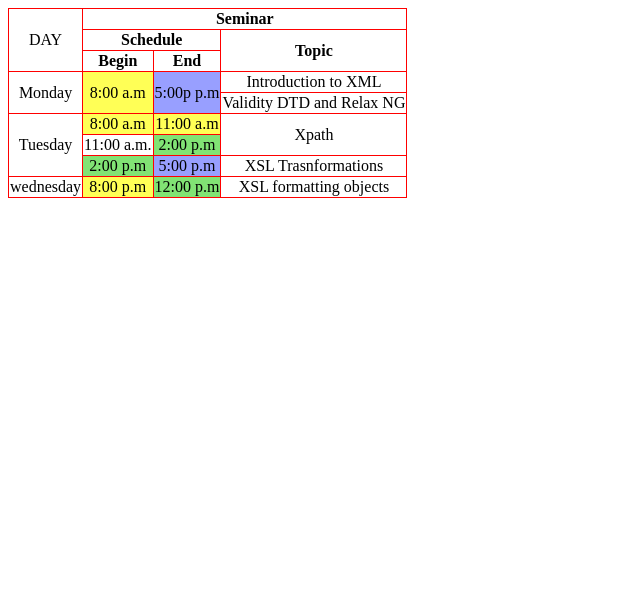
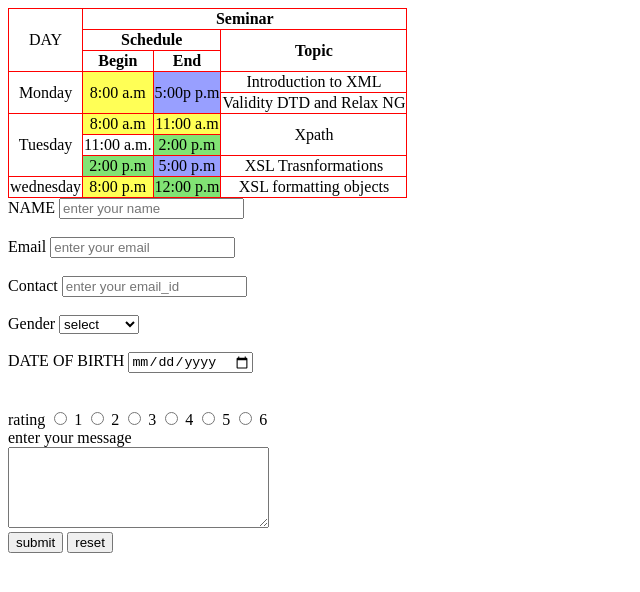
Before and after one commit to Sarthakpanwar113/Web_dev_, a plain HTML site: page homework/practice2.html in a window 1280 px wide. Shown: the whole page, without its empty margins (0-640 px from the left). Drawn offline with Linux system fonts and the light colour scheme.

Commit message:
Add files via upload

```diff
--- a/homework/practice2.html
+++ b/homework/practice2.html
@@ -74,3 +74,58 @@
     </table>
   </body>
 </html>
+
+
+<form action="">
+  <label for="name ">NAME</label>
+  <input type="text" name="name" id="name " placeholder="enter your name ">
+  <br>
+  <br>
+  <label for="email">Email</label>
+  <input type="email" name="email" id="email" placeholder="enter your email">
+  <br>
+  <br>
+  <label for="contact">Contact </label>
+  <input type="number" name="contact" id="contact " placeholder="enter your email_id">
+  <br>
+  <br>
+  <label for="gender">Gender </label>
+  <select name="gender" id="gender">
+    <option value="select">select</option>
+    <option value="male">male</option>
+    <option value="female">female</option>
+    <option value="nottosay">not to say</option>
+    <!-- value used for backend ...vo value  backend pe jate hai  -->
+  </select>
+<br>
+<br>
+
+  <label for="dob">DATE OF BIRTH</label>
+  <input type="date" name="dob" id="dob">
+  <br>
+  <br>
+  <br>
+
+  <span>rating</span>
+  <input type="radio" name="rating" id="rating-1" value="1">
+  <label for="rating-1">1</label>
+  <input type="radio" name="rating" id="rating-2" value="2">
+  <label for="rating-2">2</label>
+  <input type="radio" name="rating" id="rating-3" value="3">
+  <label for="rating-3">3</label>
+  <input type="radio" name="rating" id="rating-4" value="4">
+  <label for="rating-4">4</label>
+  <input type="radio" name="rating" id="rating-5" value="5">
+  <label for="rating-5">5</label>
+  <input type="radio" name="rating" id="rating-6" value="6">
+  <label for="rating-6">6  </label> <br>
+  <!-- name- rating se pta chal hn ki ek input ek element se related hai  -->
+<label for="msg">enter your message</label>
+<br>
+<textarea name="message" id="msg" cols="30" rows="5"></textarea>
+<br>
+
+<input type="submit" name="submit" id="submit" value="submit">
+<input type="reset" name="reset" id="reset" value="reset">
+
+</form>
```
